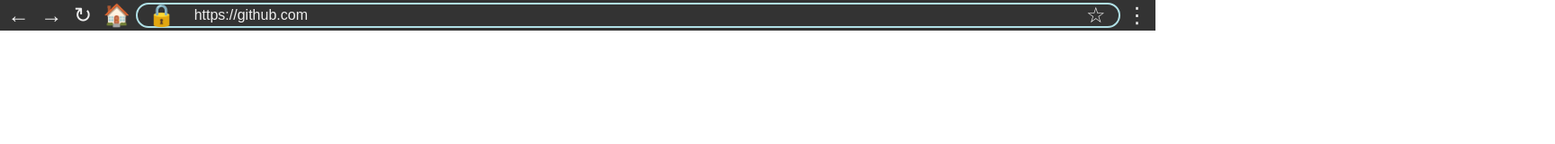
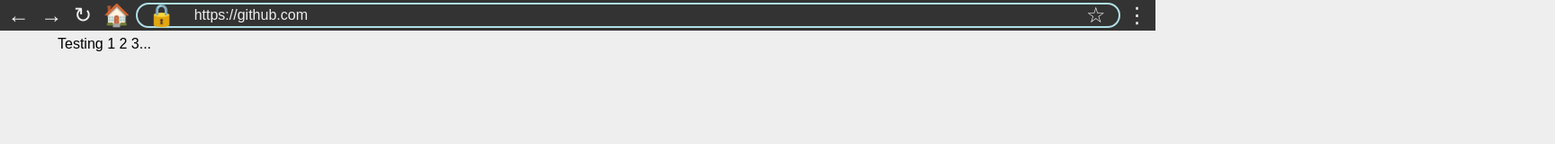
Before and after one commit to ionathas78/copyAndPasteURLPractice, a plain HTML site: page index.html in a window 1280 px wide. Shown: the whole page at 90% size, 1728 px wide, since content can reach past the window. Drawn offline with Linux system fonts and the light colour scheme.

Commit message:
Added content section

```diff
--- a/index.html
+++ b/index.html
@@ -22,6 +22,10 @@
         <span style="align-self: flex-end" id="option-button">⋮</span>
     </header>
 
+    <section id="content-section">
+        Testing 1 2 3...
+    </section>
+
     <script type="text/JavaScript" src="logic.js"></script>
 </body>
 </html>
--- a/style.css
+++ b/style.css
@@ -9,7 +9,7 @@ header {
     top: 0;
     left: 0;
     height: 1.75em;
-    background-color: #333333;
+    background-color: #333;
     color: #eee;
     width: 100%;
     padding: 3px 2px;
@@ -21,6 +21,20 @@ header span {
     margin-right: 0.5vw;
     font-size: 1.5em;
     align-items: center;
+}
+
+section {
+    position: absolute;
+    top: -5vh;
+    left: -5vw;
+    margin: 0;
+    padding: 10vh 10vw;
+    height: 120vh;
+    width: 120vw;
+    overflow: auto;
+    background: #eee;
+    color: #000;
+    z-index: -1;
 }
 
 #input-area {
@@ -35,7 +49,7 @@ header span {
 }
 
 #input-area input {
-    background-color: #333333;
+    background-color: #333;
     color: #eee;
     border-style: none;
     width: 91%;
```
